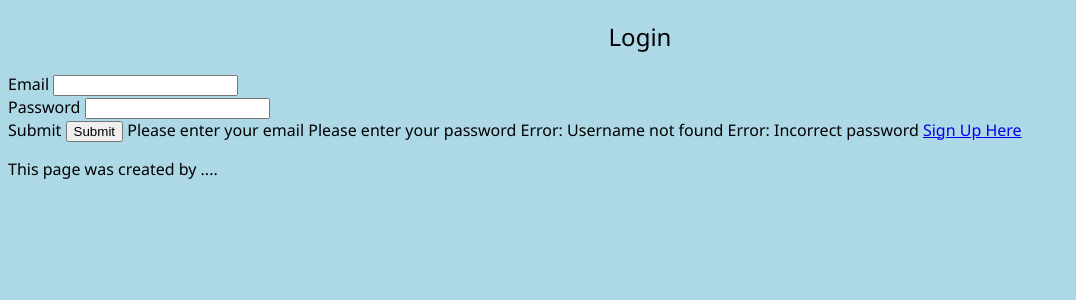
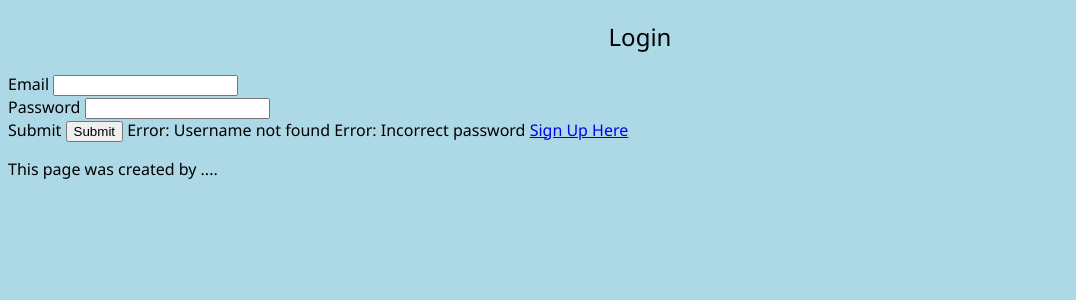
Before and after one commit to jm-fowler/CTI110Group, a PHP site: page /login.php in a window 1280 px wide. Shown: the top 300 px of the page, without its empty margins (0-1076 px from the left). Run offline with PHP 8.4, Linux system fonts and the light colour scheme; data that the repository does not hold is empty.

Commit message:
Update login.php

```diff
--- a/login.php
+++ b/login.php
@@ -27,7 +27,7 @@
             $user_email = $_POST['user_email'];
             $user_password = $_POST['user_password'];
 
-            if(empty(trim($POST["user_email"]))){
+            /* if(empty(trim($POST["user_email"]))){
                 echo "\nPlease enter your email";
             } else{trim($user_email);
             }
@@ -35,7 +35,7 @@
             if(empty(trim($user_password))){
                 echo "\nPlease enter your password";
             } else{trim($user_password);
-            }
+            } */
 
             $servername = "hermes.waketech.edu";
             $username = "jdiveris";
```
